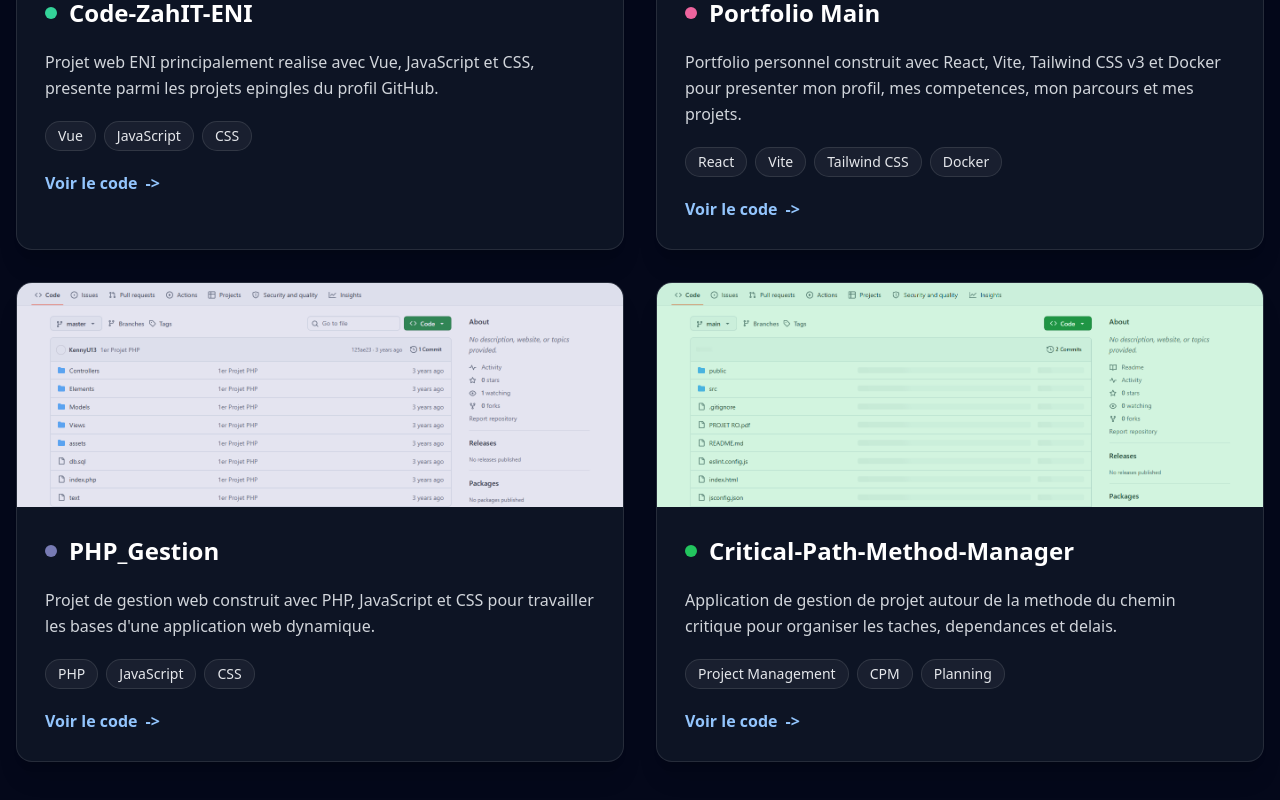
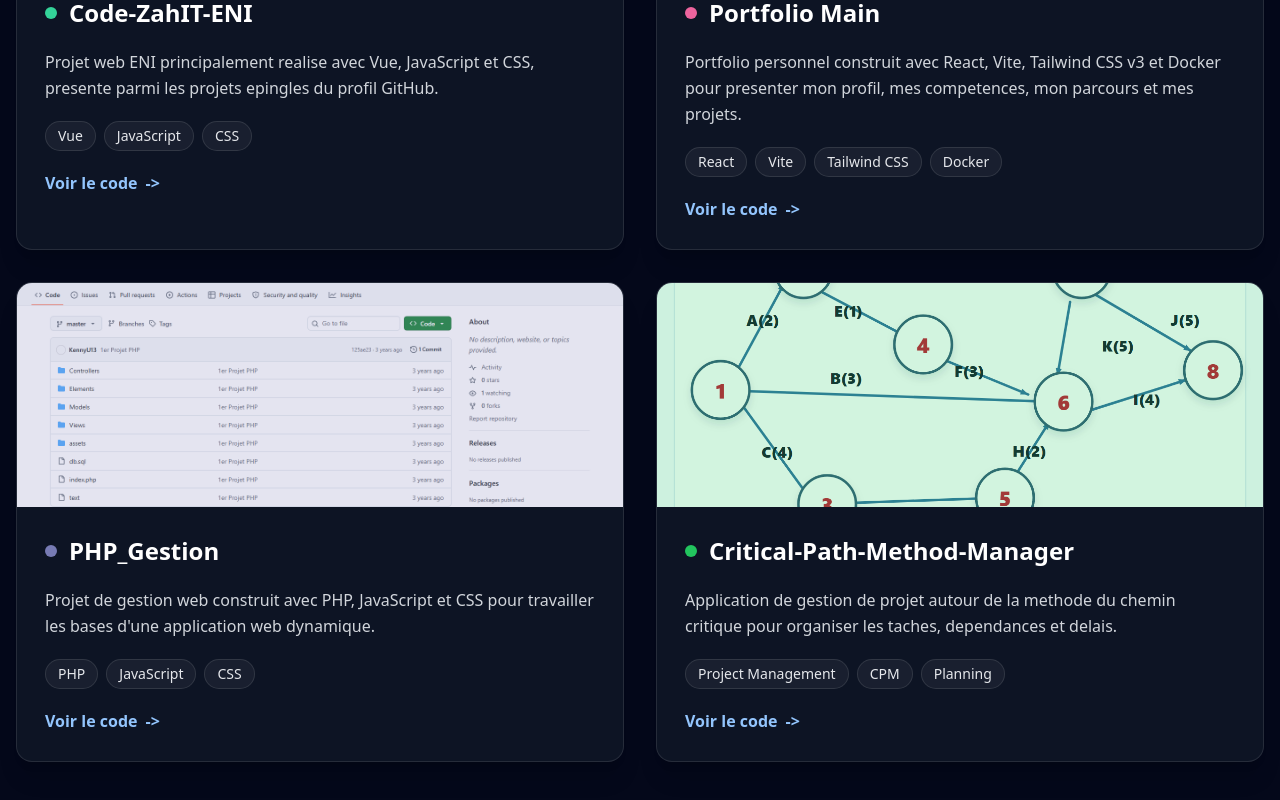
Before and after one commit to KennyU13/KennyU13.github.io, a React (Vite) app: page /projects in a window 1280 px wide. Shown: the part 1114-1914 px from the top of the page. Built offline with nearby package versions, Linux system fonts and the light colour scheme.

Commit message:
Refresh CPM project demo capture

```diff
--- a/src/pages/Projects/Projects.jsx
+++ b/src/pages/Projects/Projects.jsx
@@ -52,7 +52,7 @@ const projects = [
     title: "Critical-Path-Method-Manager",
     description:
       "Application de gestion de projet autour de la methode du chemin critique pour organiser les taches, dependances et delais.",
-    image: "/project-demos/critical-path-method-manager.png",
+    image: "/project-demos/critical-path-method-manager.png?v=2",
     color: "#22c55e",
     stack: ["Project Management", "CPM", "Planning"],
     githubLink: "https://github.com/KennyU13/Critical-Path-Method-Manager",
```
Also changed, not shown: public/project-demos/critical-path-method-manager.png.
